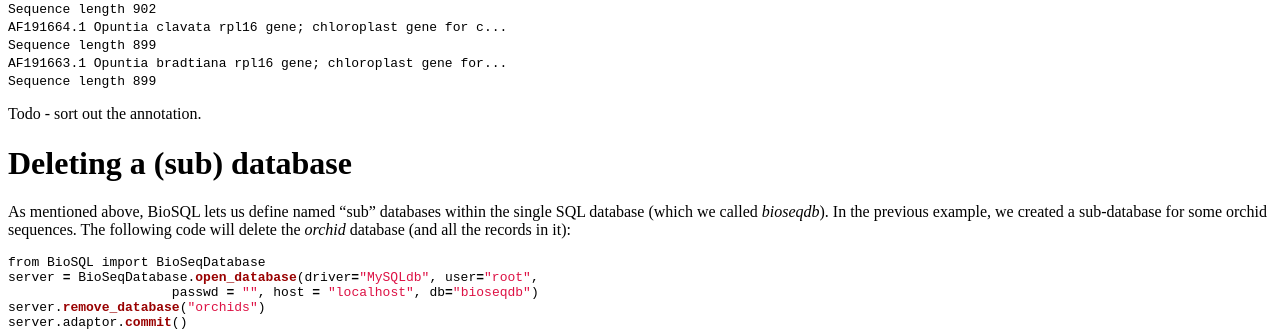
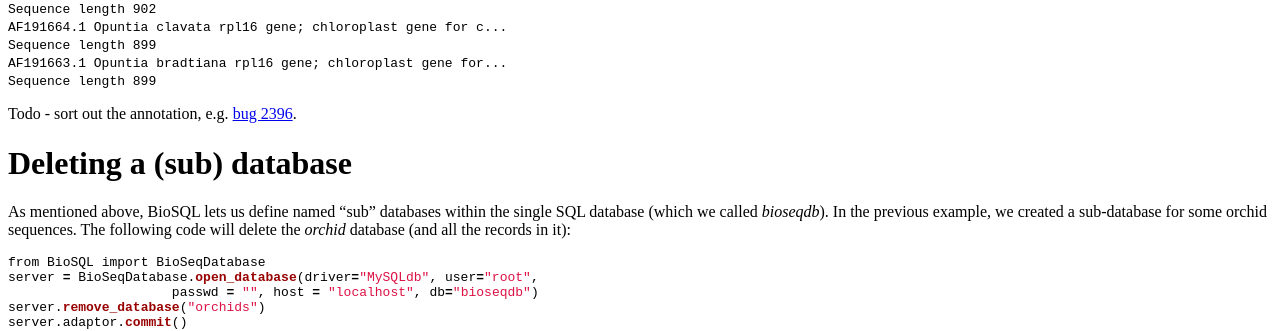
Before and after one commit to biopython/biopython.github.io, a Jekyll site: the page built from wiki/BioSQL.md, in a window 1280 px wide and 900 px high, scrolled down 3954 px. Shown: the part 418-749 px from the top of the window. Built offline with Jekyll 4.4.1, drawn with Linux system fonts in a browser that asks for light colours.

Commit message:
link to bug 2396

```diff
--- a/wiki/BioSQL.md
+++ b/wiki/BioSQL.md
@@ -332,7 +332,8 @@ Giving:
 `AF191663.1 Opuntia bradtiana rpl16 gene; chloroplast gene for...`
 `Sequence length 899`
 
-Todo - sort out the annotation.
+Todo - sort out the annotation, e.g. [bug
+2396](http://bugzilla.open-bio.org/show_bug.cgi?id=2396).
 
 Deleting a (sub) database
 =========================
```
Also changed, not shown: 1 other file.
